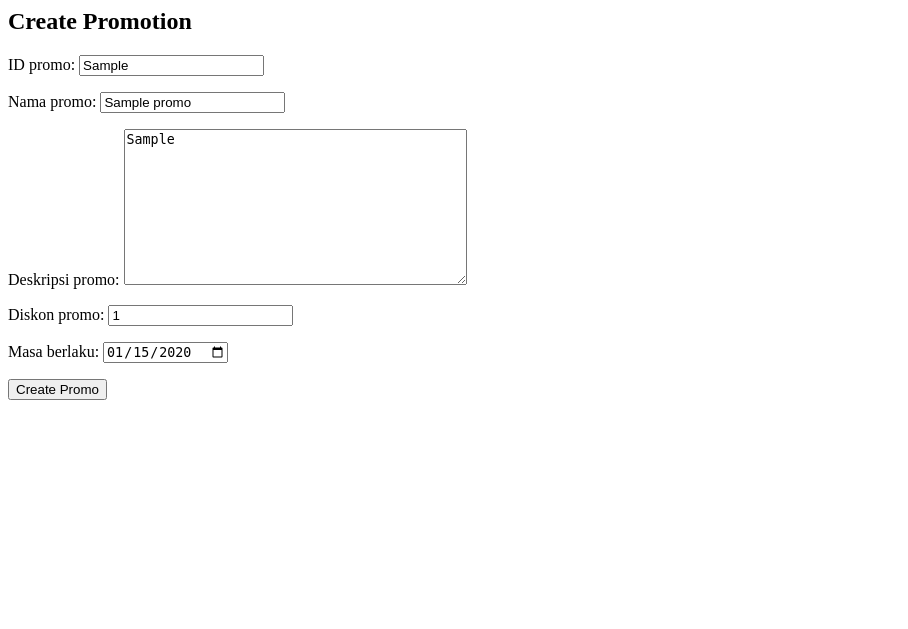
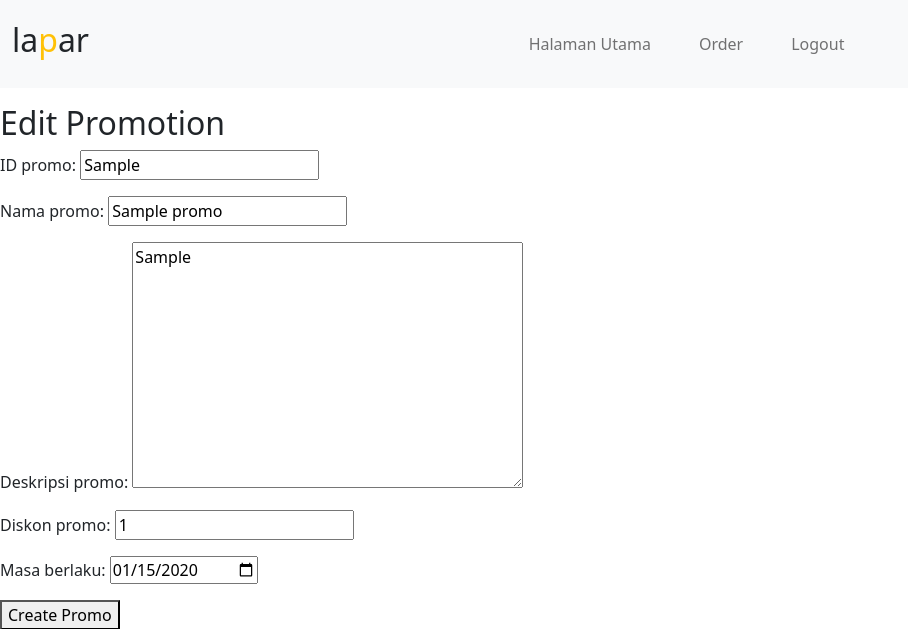
Before and after one commit to novalzfahr/C1, a Django app: a page that uses promo/templates/create_promo.html in a window 1280 px wide. Shown: the top 629 px of the page, without its empty margins (0-908 px from the left). Run offline with Django 4.2, Linux system fonts and the light colour scheme; tables that the repository leaves empty hold one stand-in row (values such as "Sample post"); parts of the project's set-up code (start-up, migrations or seed data) failed here and were passed over.

Commit message:
ubah promo done

```diff
--- a/orderhistory/models.py
+++ b/orderhistory/models.py
@@ -1,5 +1,6 @@
 from django.db import models
 from userauth.models import UserDataModel
+
 
 # class DataPembayaran(models.Model):
     # Define fields for payment data
--- a/orderhistory/views.py
+++ b/orderhistory/views.py
@@ -1,8 +1,8 @@
 from django.shortcuts import render
 from django.contrib.auth.decorators import login_required
-from .models import Order
+from .models import FinishedOrder
 
 # @login_required
 def order_history(request):
-    orders = Order.objects.all  # Change the filtering based on your model structure
+    orders = FinishedOrder.objects.all  # Change the filtering based on your model structure
     return render(request, 'order_history.html', {'orders': orders})
--- a/promo/templates/create_promo.html
+++ b/promo/templates/create_promo.html
@@ -1,8 +1,9 @@
-
-
-    <h2>Create Promotion</h2>
-    <form method="post" action="{% url 'create_promo' %}">
+{% extends 'base.html' %}
+{% block content %}
+    <h2>{% if form.instance.ID_promo %}Edit{% else %}Create{% endif %} Promotion</h2>
+    <form method="post">
         {% csrf_token %}
         {{ form.as_p }}
         <button type="submit">Create Promo</button>
     </form>
+{% endblock %}
```
